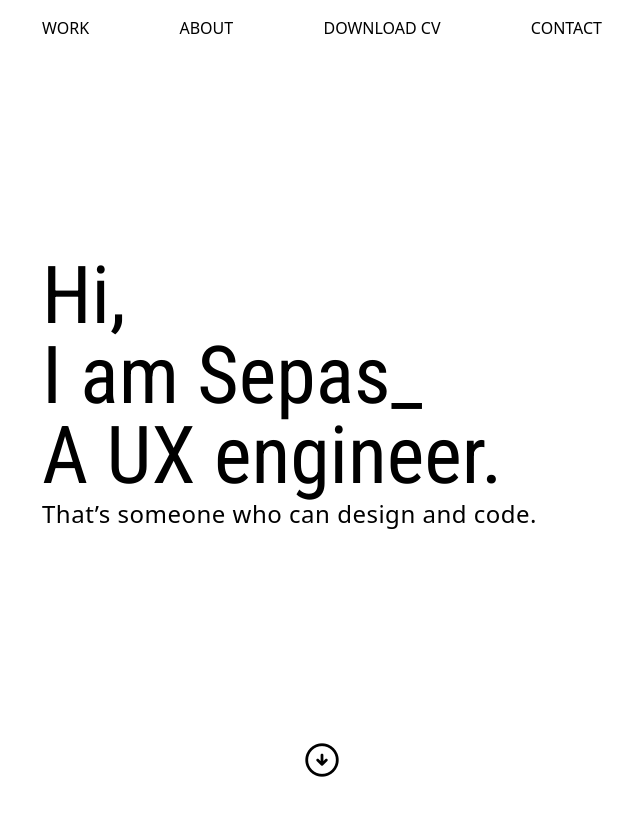
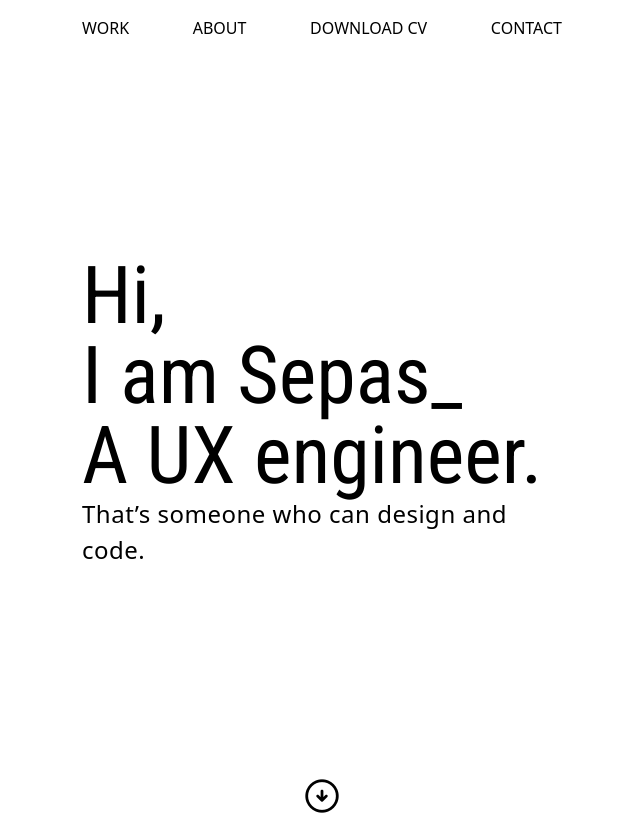
Before and after one commit to sepasHaghighi/Portfolio, a React (Vite) app: page / in a window 1280 px wide. Shown: the top 815 px of the page, without its empty margins (318-958 px from the left). Built offline with nearby package versions, Linux system fonts and the light colour scheme.

Commit message:
Changed the width of the pdf viewer and also the width of homepage components

```diff
--- a/src/Pages/Projects/ProjectTemplate.jsx
+++ b/src/Pages/Projects/ProjectTemplate.jsx
@@ -22,7 +22,7 @@ export default function ProjectTemplate(props) {
                     <a href="https://www.linkedin.com/in/sepas-haghighi/" target="_blank"><img src={linkedinIcon} alt="linkedin" /></a>
                 </section>
             </nav>
-            <div id="project-head" className="flex flex-row justify-between w-[80vw] sticky top-28 sm:w-[60vw]">
+            <div id="project-head" className="flex flex-row justify-between w-[80vw] sticky top-28 sm:w-[95vw]">
                 <h3 id="project-title" className="text-left font-normal">{props.project.title}</h3>
                 <section id="project-links" className="flex flex-row gap-4 sm:gap-8 items-center">
                     {props.project.figma !== "" && <a href={props.project.figma} id="figma-link"><img src={figmaIcon} alt="Figma" className="min-w-5 sm:w-10" /></a>}
--- a/src/Pages/Projects/project-components/PDFViewer.jsx
+++ b/src/Pages/Projects/project-components/PDFViewer.jsx
@@ -7,7 +7,7 @@ export default function MyPDFViewer (props) {
   const defaultLayoutPluginInstance = defaultLayoutPlugin();
 
   return (
-    <div className='pt-10 w-[100vw] h-[84vh] overflow-clip sm:w-[60vw]'>
+    <div className='pt-10 w-[100vw] h-[84vh] overflow-clip sm:w-[95vw]'>
       <Worker workerUrl={`https://unpkg.com/pdfjs-dist@3.11.174/build/pdf.worker.min.js`}>
         <Viewer fileUrl={props.pdfLink} plugins={[defaultLayoutPluginInstance]}/>
       </Worker>
--- a/src/index.css
+++ b/src/index.css
@@ -21,7 +21,7 @@ html {
   justify-content: flex-start;
 }
 .nav, .hero, .works, .about, .contact{
-  max-width: 560px;
+  max-width: 480px;
 }
 .material-symbols-rounded {
   font-size: 40px;
```
